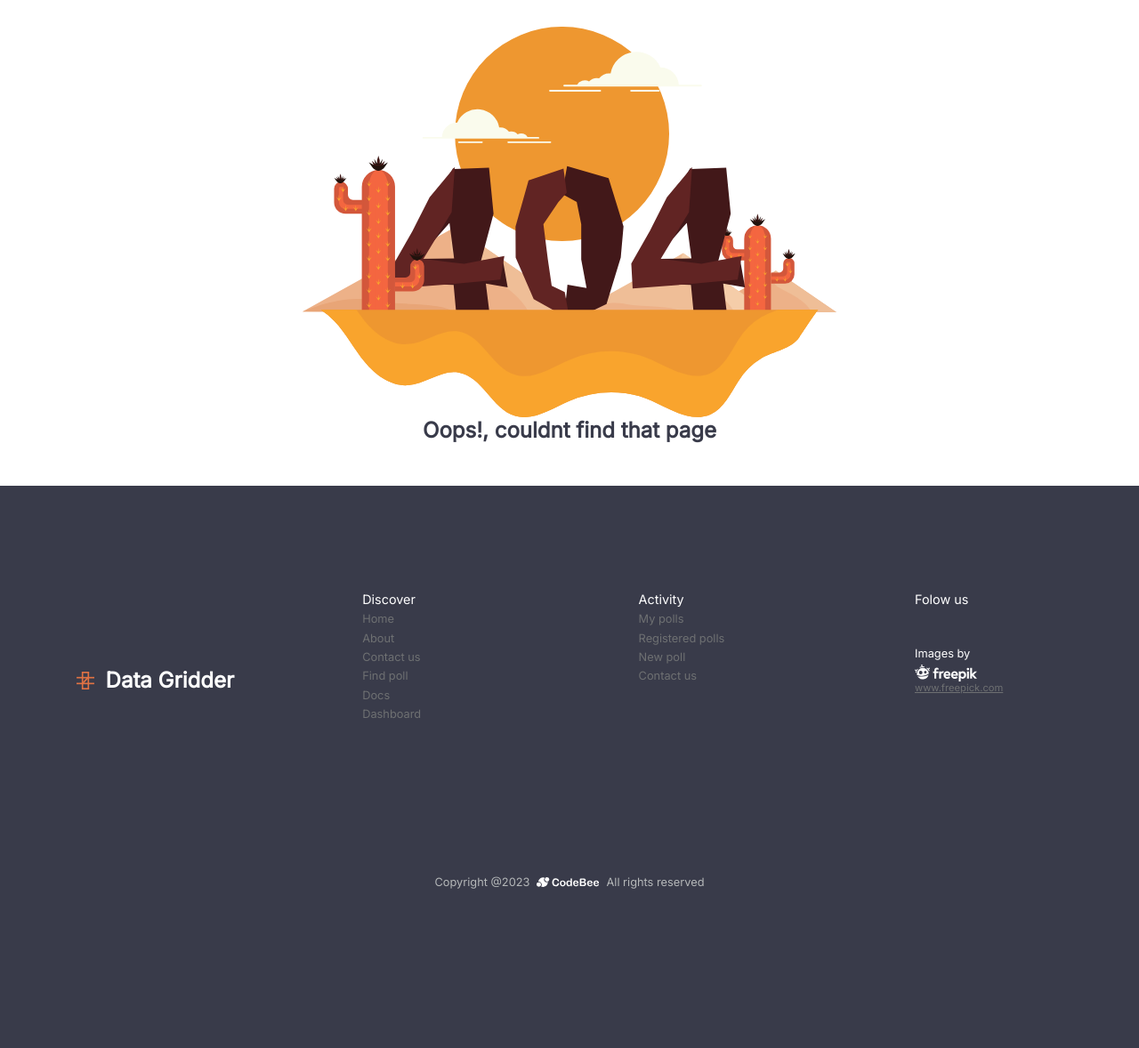
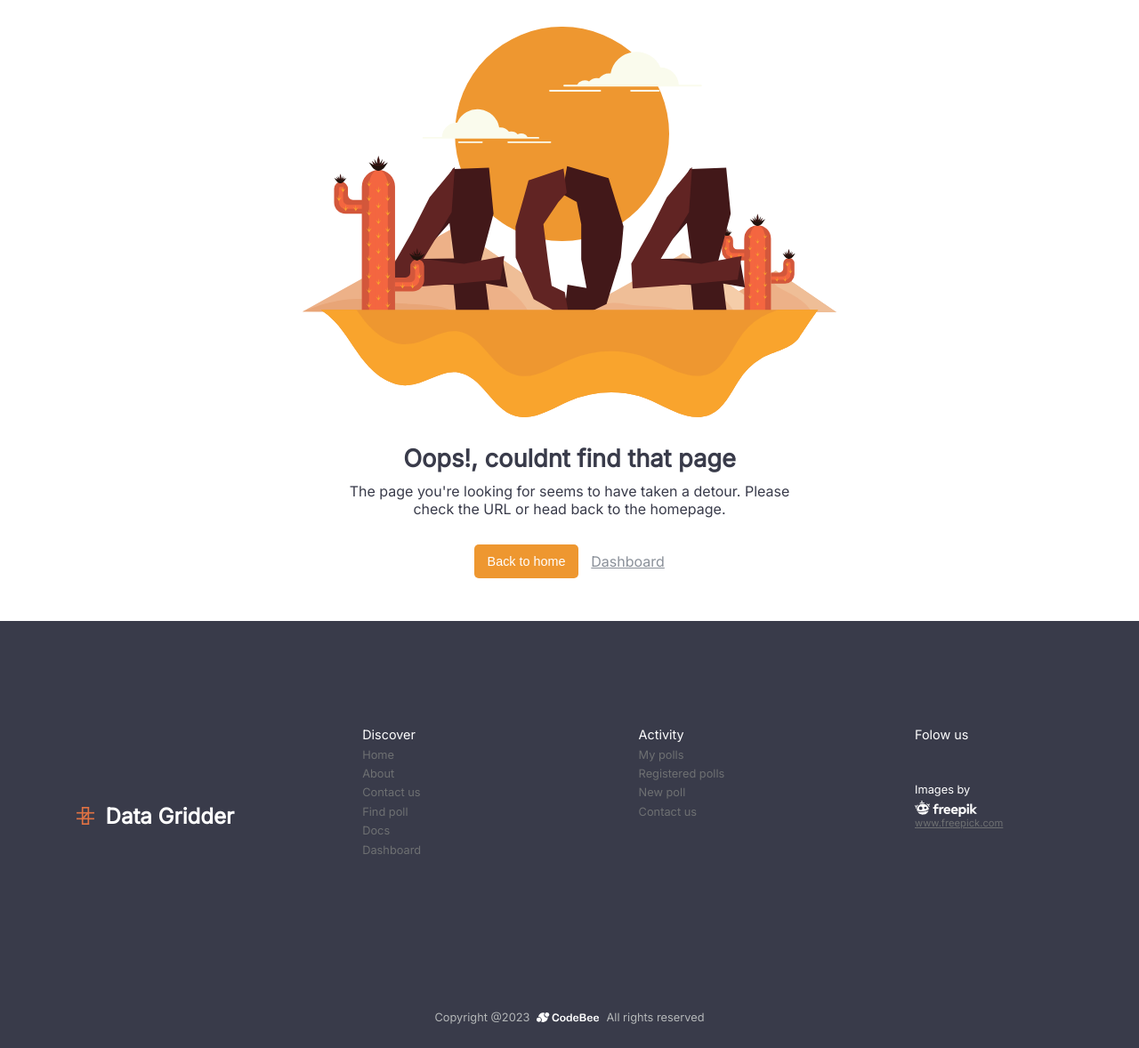
Before and after one commit to Codebee50/Data-gridder, a Django app: page /viewpoll/1/ in a window 1280 px wide. Shown: the whole page at 89% size. Before the commit the page ends 999 px from the top, so only its background shows below. Run offline with Django 4.2, Linux system fonts and the light colour scheme; the visitor is signed in with stand-in values (Sample User, id 1); data that the repository does not hold is empty.

Commit message:
finished 404 page

```diff
--- a/static/compile/notfound.css
+++ b/static/compile/notfound.css
@@ -300,14 +300,48 @@ footer .bottom .content .side {
 }
 
 .main-section {
+  width: 100%;
   display: flex;
   flex-direction: column;
   align-items: center;
+  justify-content: center;
   padding-top: 30px;
 }
 .main-section img {
   width: 85%;
   max-width: 600px;
+}
+.main-section .bottom-message {
+  display: flex;
+  flex-direction: column;
+  align-items: center;
+  justify-content: center;
+  margin-top: 30px;
+  text-align: center;
+}
+.main-section .bottom-message h1 {
+  font-size: 1.7rem;
+  color: var(--complement_color);
+}
+.main-section .bottom-message p {
+  text-align: center;
+  color: var(--complement_color);
+  margin-top: 10px;
+  width: 85%;
+  max-width: 600px;
+}
+.main-section .bottom-message .button-links {
+  margin-top: 30px;
+  display: flex;
+  flex-direction: row;
+  align-items: center;
+}
+.main-section .bottom-message .button-links button {
+  background-color: #EE9730;
+}
+.main-section .bottom-message .button-links .link-dashboard {
+  margin-left: 0.9rem;
+  color: var(--soft-grey);
 }
 
 @media screen and (max-width: 900px) {
--- a/static/style/notfound.scss
+++ b/static/style/notfound.scss
@@ -2,14 +2,52 @@
 
 
 .main-section{
+    width: 100%;
     display: flex;
     flex-direction: column;
     align-items: center;
+    justify-content: center;
     padding-top: 30px;
     img{
         width: 85%;
         max-width: 600px;
     }
+
+    .bottom-message{
+        display: flex;
+        flex-direction: column;
+        align-items: center;
+        justify-content: center;
+        margin-top: 30px;
+        text-align: center;
+        h1{
+            font-size: 1.7rem;
+            color: var(--complement_color);
+        }
+        p{
+            text-align: center;
+            color: var(--complement_color);
+            margin-top: 10px;
+            width: 85%;
+            max-width: 600px;
+        }
+
+        .button-links{
+            margin-top: 30px;
+            display: flex;
+            flex-direction: row;
+            align-items: center;
+
+            button{
+                background-color: #EE9730;
+            }
+
+            .link-dashboard{
+                margin-left: 0.9rem;
+                color: var(--soft-grey);
+            }
+        }
+    }
 }
 
 @import './media';
--- a/templates/poll-not-found.html
+++ b/templates/poll-not-found.html
@@ -14,8 +14,17 @@
     <section class="main-section">
         <img src="{% static 'img/404-image.svg' %}" alt="">
 
-        <div class="bottom-content">
-            <h2>Oops!, couldnt find that page</h2>
+        <div class="bottom-message">
+            <h1>Oops!, couldnt find that page</h1>
+            <p>The page you're looking for seems to have taken a detour. Please check the URL or head back to the homepage.</p>
+
+            <div class="button-links">
+                <a href="/">
+                    <button class="button-one">Back to home</button>
+                </a>
+
+                <a href="/dashboard" class="link-dashboard">Dashboard</a>
+            </div>
         </div>
     </section>
 
```
Also changed, not shown: 1 other file.
